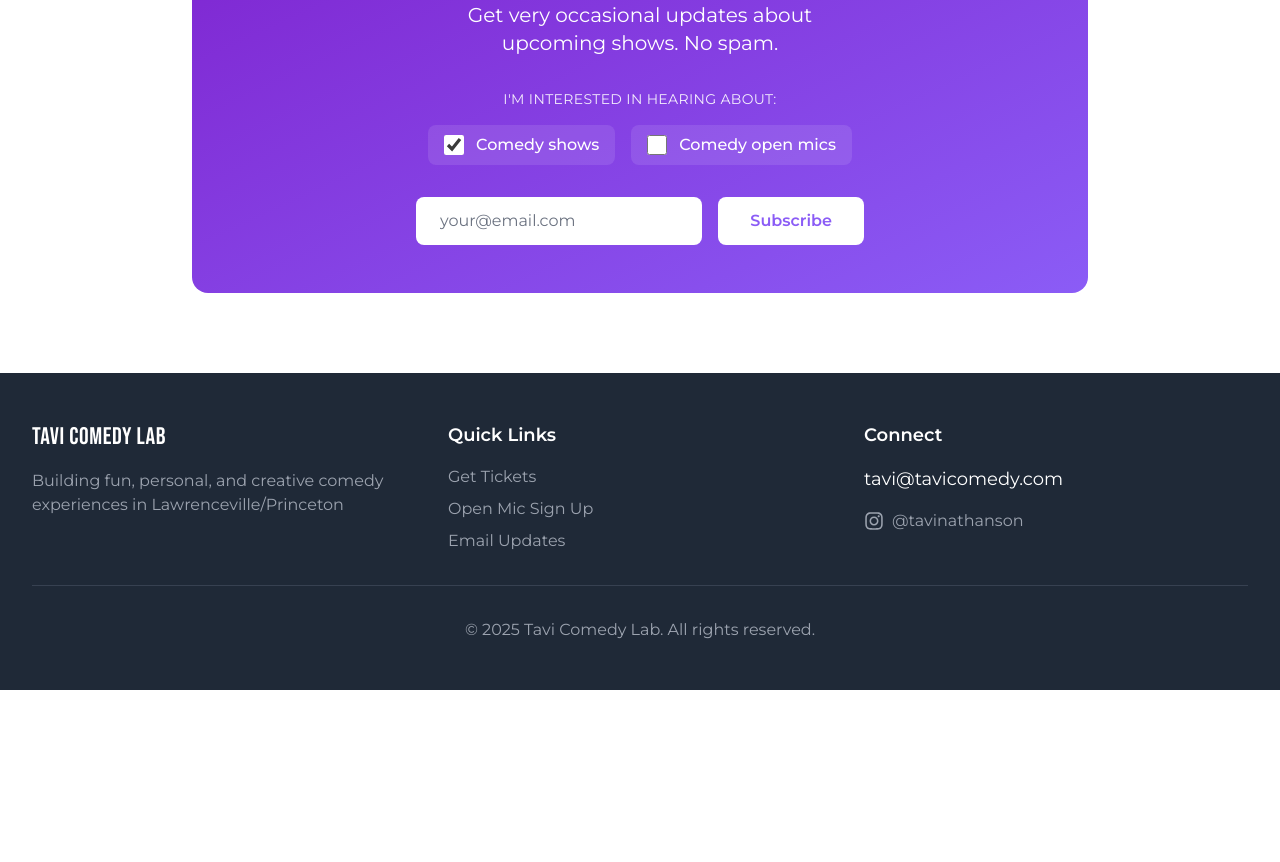
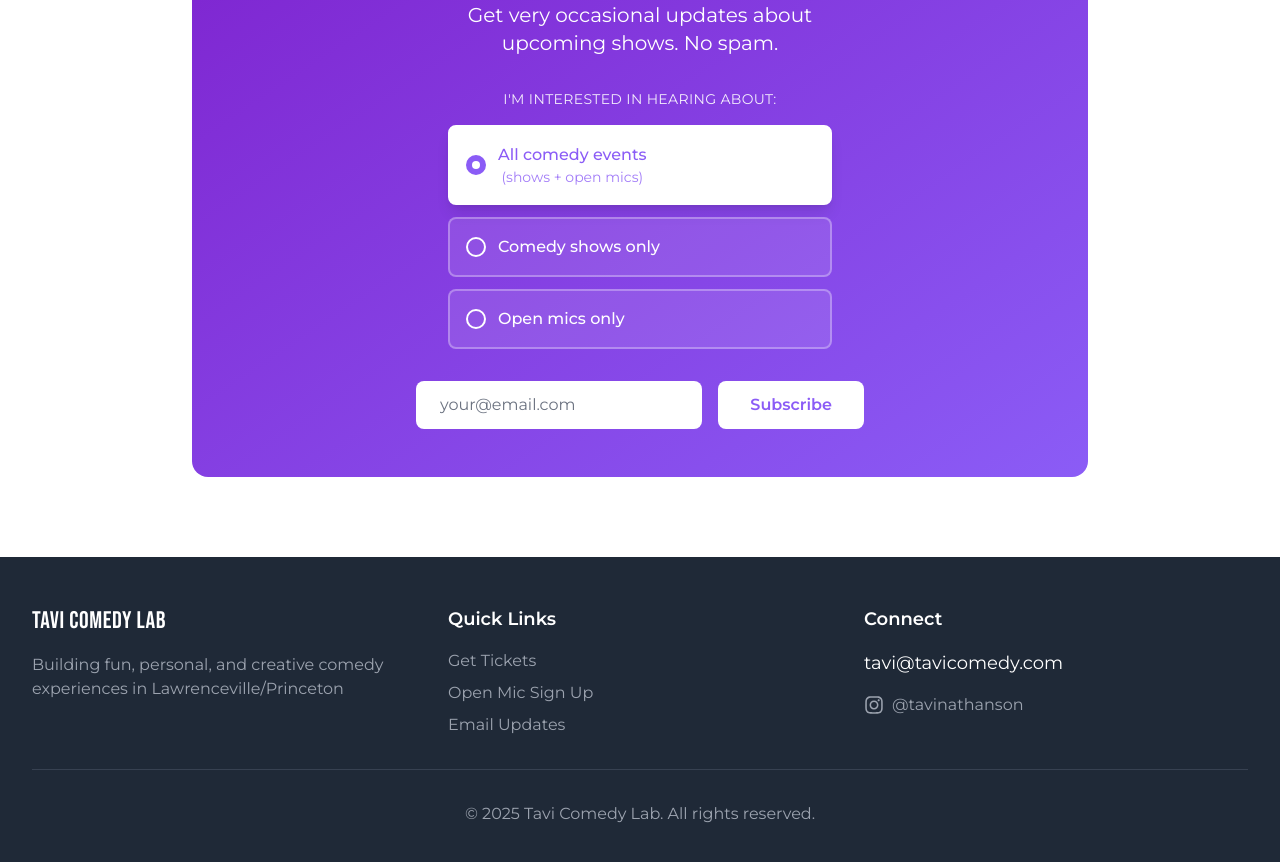
Before and after one commit to tavinathanson/tavicomedy, a Next.js app: page / in a window 1280 px wide. Shown: the part 2860-3722 px from the top of the page. Before the commit the page ends 3550 px from the top, so only its background shows below. Built offline with nearby package versions, Linux system fonts and the light colour scheme; no server answers.

Commit message:
Fix email signup to be more intuitive

```diff
--- a/components/EmailSignup.js
+++ b/components/EmailSignup.js
@@ -2,10 +2,7 @@ import { useState } from 'react'
 
 export default function EmailSignup() {
   const [email, setEmail] = useState('')
-  const [interests, setInterests] = useState({
-    showcase: true,
-    openmic: false
-  })
+  const [interestType, setInterestType] = useState('both') // 'shows', 'openmics', or 'both'
   const [status, setStatus] = useState('')
 
   const handleSubmit = (e) => {
@@ -34,8 +31,8 @@ export default function EmailSignup() {
     if (baseTag) tags.push(baseTag)
 
     // Add specific tags based on interests
-    if (interests.showcase && comedyShowTag) tags.push(comedyShowTag)
-    if (interests.openmic && openMicTag) tags.push(openMicTag)
+    if ((interestType === 'shows' || interestType === 'both') && comedyShowTag) tags.push(comedyShowTag)
+    if ((interestType === 'openmics' || interestType === 'both') && openMicTag) tags.push(openMicTag)
 
     const form = e.target
 
@@ -72,30 +69,96 @@ export default function EmailSignup() {
           className="max-w-md mx-auto"
         >
           <p className="text-white/90 text-center mb-4 text-sm uppercase tracking-wide">I&apos;m interested in hearing about:</p>
-          <div className="flex flex-col sm:flex-row gap-3 sm:gap-4 justify-center mb-8">
-            <label className="flex items-center cursor-pointer bg-white/10 hover:bg-white/20 px-4 py-2 rounded-lg transition-colors">
+          <div className="flex flex-col gap-3 max-w-sm mx-auto mb-8">
+            <label className={`flex items-center cursor-pointer px-4 py-4 rounded-lg transition-all border-2 ${
+              interestType === 'both'
+                ? 'bg-white border-white text-comedy-purple shadow-lg'
+                : 'bg-white/10 border-white/30 hover:bg-white/20 hover:border-white/50 text-white'
+            }`}>
               <input
-                type="checkbox"
-                name={`group[${process.env.NEXT_PUBLIC_MAILCHIMP_GROUP_ID}][1]`}
-                value="1"
-                checked={interests.showcase}
-                onChange={(e) => setInterests({...interests, showcase: e.target.checked})}
-                className="w-5 h-5 mr-3 rounded accent-white"
+                type="radio"
+                name="interest-type"
+                value="both"
+                checked={interestType === 'both'}
+                onChange={(e) => setInterestType(e.target.value)}
+                className="sr-only"
               />
-              <span className="text-white font-medium">Comedy shows</span>
+              <div className={`w-5 h-5 rounded-full border-2 flex items-center justify-center mr-3 flex-shrink-0 ${
+                interestType === 'both'
+                  ? 'border-comedy-purple bg-comedy-purple'
+                  : 'border-white bg-transparent'
+              }`}>
+                {interestType === 'both' && (
+                  <div className="w-2 h-2 rounded-full bg-white"></div>
+                )}
+              </div>
+              <span className="font-medium">All comedy events<span className="block text-sm font-normal opacity-80">(shows + open mics)</span></span>
             </label>
-            <label className="flex items-center cursor-pointer bg-white/10 hover:bg-white/20 px-4 py-2 rounded-lg transition-colors">
+            <label className={`flex items-center cursor-pointer px-4 py-4 rounded-lg transition-all border-2 ${
+              interestType === 'shows'
+                ? 'bg-white border-white text-comedy-purple shadow-lg'
+                : 'bg-white/10 border-white/30 hover:bg-white/20 hover:border-white/50 text-white'
+            }`}>
               <input
-                type="checkbox"
-                name={`group[${process.env.NEXT_PUBLIC_MAILCHIMP_GROUP_ID}][2]`}
-                value="2"
-                checked={interests.openmic}
-                onChange={(e) => setInterests({...interests, openmic: e.target.checked})}
-                className="w-5 h-5 mr-3 rounded accent-white"
+                type="radio"
+                name="interest-type"
+                value="shows"
+                checked={interestType === 'shows'}
+                onChange={(e) => setInterestType(e.target.value)}
+                className="sr-only"
               />
-              <span className="text-white font-medium">Comedy open mics</span>
+              <div className={`w-5 h-5 rounded-full border-2 flex items-center justify-center mr-3 flex-shrink-0 ${
+                interestType === 'shows'
+                  ? 'border-comedy-purple bg-comedy-purple'
+                  : 'border-white bg-transparent'
+              }`}>
+                {interestType === 'shows' && (
+                  <div className="w-2 h-2 rounded-full bg-white"></div>
+                )}
+              </div>
+              <span className="font-medium">Comedy shows only</span>
+            </label>
+            <label className={`flex items-center cursor-pointer px-4 py-4 rounded-lg transition-all border-2 ${
+              interestType === 'openmics'
+                ? 'bg-white border-white text-comedy-purple shadow-lg'
+                : 'bg-white/10 border-white/30 hover:bg-white/20 hover:border-white/50 text-white'
+            }`}>
+              <input
+                type="radio"
+                name="interest-type"
+                value="openmics"
+                checked={interestType === 'openmics'}
+                onChange={(e) => setInterestType(e.target.value)}
+                className="sr-only"
+              />
+              <div className={`w-5 h-5 rounded-full border-2 flex items-center justify-center mr-3 flex-shrink-0 ${
+                interestType === 'openmics'
+                  ? 'border-comedy-purple bg-comedy-purple'
+                  : 'border-white bg-transparent'
+              }`}>
+                {interestType === 'openmics' && (
+                  <div className="w-2 h-2 rounded-full bg-white"></div>
+                )}
+              </div>
+              <span className="font-medium">Open mics only</span>
             </label>
           </div>
+
+          {/* Hidden fields for Mailchimp groups - only include when checked */}
+          {(interestType === 'shows' || interestType === 'both') && (
+            <input
+              type="hidden"
+              name={`group[${process.env.NEXT_PUBLIC_MAILCHIMP_GROUP_ID}][1]`}
+              value="1"
+            />
+          )}
+          {(interestType === 'openmics' || interestType === 'both') && (
+            <input
+              type="hidden"
+              name={`group[${process.env.NEXT_PUBLIC_MAILCHIMP_GROUP_ID}][2]`}
+              value="2"
+            />
+          )}
 
           <div className="flex flex-col sm:flex-row gap-4">
             <input
```
Also changed, not shown: 1 other file (tests, documents, lock files or other folders).
